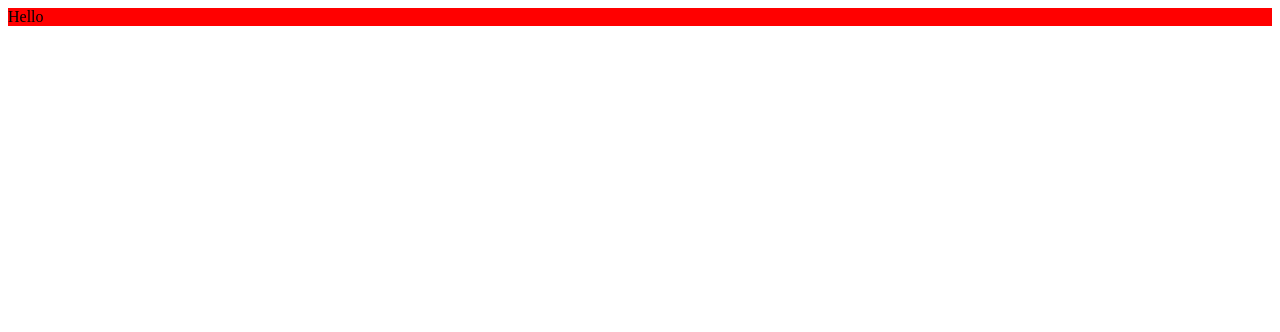
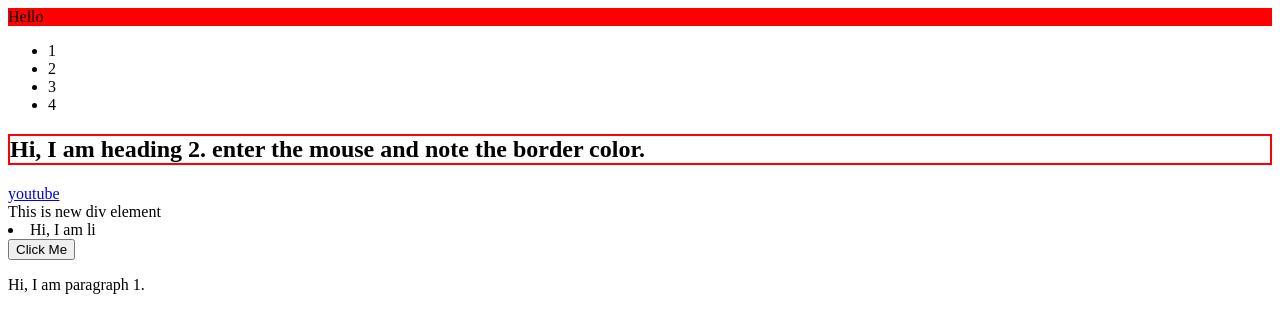
Before and after one commit to Bhattii/30-Days-JavaScript-Challenge, a plain HTML site: page 09_DOM_Manipulation.html in a window 1280 px wide. Drawn offline with Linux system fonts and the light colour scheme.

Commit message:
DOM Manipulation in JavaScript

```diff
--- a/09_DOM_Manipulation.html
+++ b/09_DOM_Manipulation.html
@@ -6,18 +6,99 @@
     <title>DOM Manipulation</title>
 </head>
 <body>
-    <!-- <div id="main"></div> -->
+    <div id="main"></div>
 
   <div class="main">Hello</div>
+
+ <ul id="parent">
+    <li>1</li>
+    <li>2</li>
+    <li>3</li>
+    <li>4</li>
+ </ul>
+
+
+ <h2>Hi, I am heading 2. enter the mouse and note the border color.</h2>
+
+ <a href="https://www.youtube.com/" target="_blank">youtube</a>
 
     <script>
         // Selecting and Manipulating Elements
         // Task 1: Select an HTML element by its ID and change its text content.
-        // document.getElementById("main").innerText = "Muhammad Imran";
+        document.getElementById("main").innerText = "Muhammad Imran";
 
         // Task  2: Select an HTML element by its Class and change its background color.
      document.getElementsByClassName('main')[0].style.backgroundColor = "red";
 
+
+    //   Creating and Appending Elements
+    //  Task 3: Create a new div element with some text content and append it to the body.
+   let newDiv = document.createElement("div");
+   newDiv.textContent="This is new div element";
+   document.body.appendChild(newDiv);
+
+
+//    Task 4: Create a new li element and add it to an existing ul list.
+       let newLi = document.createElement("li");
+       newLi.textContent = "Hi, I am li";
+       let newUl = document.createElement('ul');
+     let ul =  newUl.appendChild(newLi);
+     document.body.appendChild(ul);
+
+    //  Removing Elements
+    // Task 5: Select an HTML element and remove it from the DOM.
+    let selectElement = document.querySelector("#main");
+    if(selectElement){
+      selectElement.remove();
+    }
+
+
+    // Task 6: Remove the last child of a specific HTML element.
+    let parent = document.querySelector("#parent");
+        if (parent && parent.lastChild) {
+            parent.removeChild(parent.lastChild);
+        } else {
+            console.log("Parent element does not exist or has no children to remove.");
+        }
+
+    //  Modifying Attributes and Classes
+    // Task 7: Select an HTML element and change one of its attribute (e.g., src of an img tag).
+// let target = document.querySelector("a");
+// target.textContent="Facebook";
+// target.href = "https://web.facebook.com/";
+
+
+// Task 8: Add and remove a CSS class to/form an HTML element.
+let par = document.getElementById("parent");
+par.classList.add("child");
+par.classList.remove("child");
+
+
+// Event Handling
+// Task 9: Add a click event listener to a button that changes the text content of a paragraph.
+let button = document.createElement("button");
+button.append("Click Me");
+ document.body.append(button);
+
+ let paragraph = document.createElement("p");
+ let paragraphElement= paragraph.innerText = "Hi, I am paragraph 1.";
+//  paragraph.append("Hi, I am paragraph");
+ document.body.append(paragraph);
+
+ button.addEventListener('click', ()=> {paragraph.innerText = "Hi, I am paragraph 2."})
+
+
+
+//  Task 10: Add a mouseover event listener to an element that changes its border color.
+let heading = document.querySelector("h2");
+heading.style.border = "2px solid red";
+
+heading.addEventListener('mouseover', ()=>{
+  heading.style.borderColor = "green";
+})
+
+
+
     </script>
 </body>
 </html>
```
